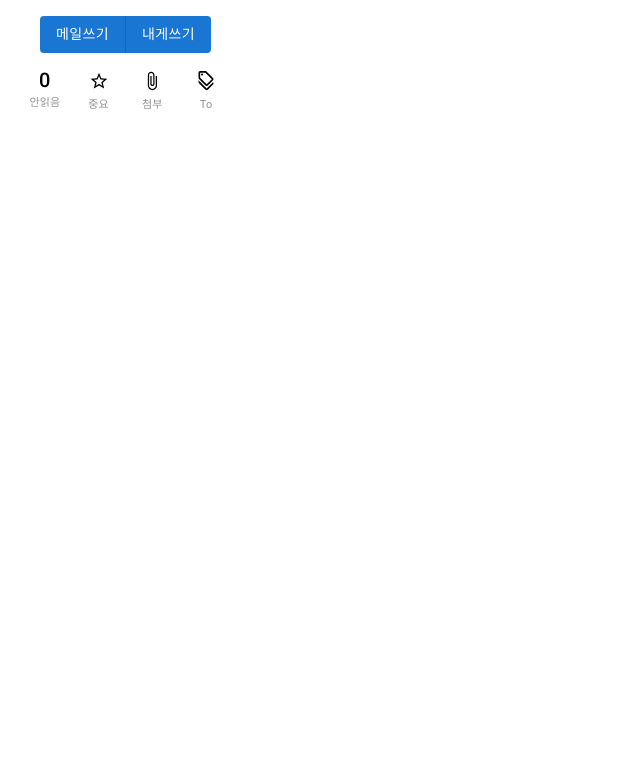
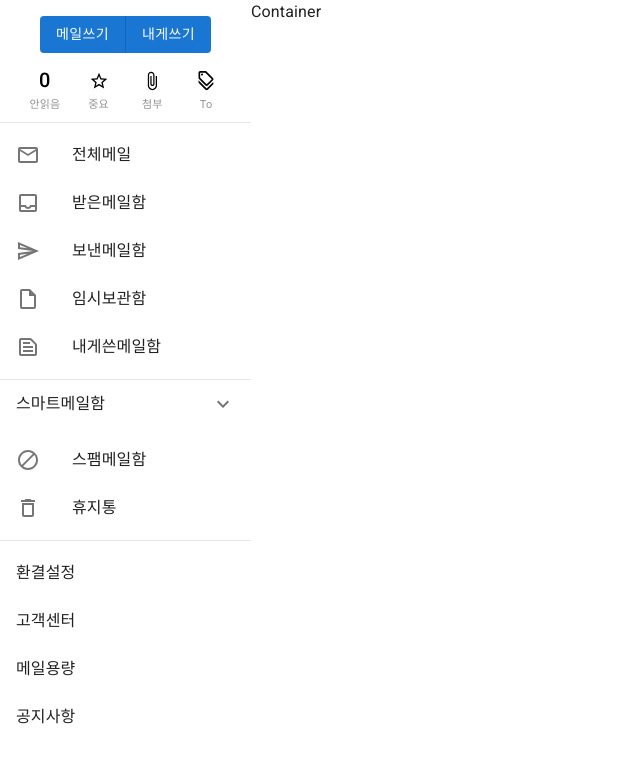
Before and after one commit to gajihub/react-study, a React (Vite) app: page / in a window 1280 px wide. Shown: the top 762 px of the page, without its empty margins (0-640 px from the left). Built offline with nearby package versions, Linux system fonts and the light colour scheme.

Commit message:
[수정] lnb 작업중

```diff
--- a/src/assets/styles/components/Header.module.scss
+++ b/src/assets/styles/components/Header.module.scss
@@ -4,14 +4,16 @@
     justify-content: center;
 }
 .topMenu {
-    padding: 16px 18px 0;
+    padding: 16px 18px 8px;
     display: flex;
     flex-direction: row;
     width: 100%;
+    border-bottom: 1px solid #e6e6e6;
     li {
         display: flex;
         flex-direction: column;
         align-items: center;
+        justify-content: space-between;
         width: 25%;
         font-size: 11px;
         line-height: 18px;
--- /dev/null
+++ b/src/assets/styles/pages/Container.module.scss
@@ -0,0 +1,7 @@
+.container {
+    position: absolute;
+    top:0;
+    left: 251px;
+    width: calc(100% - 251px);
+    height: 100%;
+}
--- a/src/assets/styles/pages/Lnb.module.scss
+++ b/src/assets/styles/pages/Lnb.module.scss
@@ -4,4 +4,10 @@
     left: 0;
     width: 251px;
     height: 100%;
+    .smartList {
+        border-top: 1px solid #e6e6e6;
+    }
+    .settingList {
+        border-top: 1px solid #e6e6e6;
+    }
 }
--- a/src/components/Header.tsx
+++ b/src/components/Header.tsx
@@ -1,8 +1,10 @@
 import React from "react";
 import { ButtonGroup, Button } from "@mui/material";
-import StarBorderPurple500SharpIcon from "@mui/icons-material/StarBorderPurple500Sharp";
-import AttachFileOutlinedIcon from "@mui/icons-material/AttachFileOutlined";
-import DiscountOutlinedIcon from "@mui/icons-material/DiscountOutlined";
+import {
+  StarBorderPurple500Sharp,
+  AttachFileOutlined,
+  DiscountOutlined
+} from "@mui/icons-material";
 import styles from "@styles/components/Header.module.scss";
 
 const Header = () => {
@@ -20,15 +22,15 @@ const Header = () => {
           <span>0</span>안읽음
         </li>
         <li>
-          <StarBorderPurple500SharpIcon />
+          <StarBorderPurple500Sharp />
           중요
         </li>
         <li>
-          <AttachFileOutlinedIcon />
+          <AttachFileOutlined />
           첨부
         </li>
         <li>
-          <DiscountOutlinedIcon />
+          <DiscountOutlined />
           To
         </li>
       </ul>
--- a/src/pages/Container.tsx
+++ b/src/pages/Container.tsx
@@ -0,0 +1,12 @@
+import React from "react";
+import styles from "@styles/pages/Container.module.scss";
+
+const Container = () => {
+  return (
+    <>
+      <div className={styles.container}>Container</div>
+    </>
+  );
+};
+
+export default Container;
--- a/src/pages/Home.tsx
+++ b/src/pages/Home.tsx
@@ -2,6 +2,7 @@ import React from "react";
 import { ThemeProvider } from "@mui/material/styles";
 import theme from "../theme";
 import Lnb from "./Lnb";
+import Container from "./Container";
 import CssBaseline from "@mui/material/CssBaseline";
 import styles from "@styles/pages/Home.module.scss";
 
@@ -12,6 +13,7 @@ const Home = () => {
         <CssBaseline />
         <div className={styles.wrap}>
           <Lnb />
+          <Container />
         </div>
       </ThemeProvider>
     </>
--- a/src/pages/Lnb.tsx
+++ b/src/pages/Lnb.tsx
@@ -1,5 +1,26 @@
 import React from "react";
 import Header from "@components/Header";
+import {
+  List,
+  ListItem,
+  ListItemButton,
+  ListItemIcon,
+  ListItemText,
+  Accordion,
+  AccordionSummary,
+  AccordionDetails
+} from "@mui/material";
+import {
+  MailOutlineOutlined,
+  InboxOutlined,
+  SendOutlined,
+  InsertDriveFileOutlined,
+  TextSnippetOutlined,
+  ExpandMore,
+  SubdirectoryArrowRightOutlined,
+  DoDisturbAltOutlined,
+  DeleteOutlineOutlined
+} from "@mui/icons-material";
 import styles from "@styles/pages/Lnb.module.scss";
 
 const Lnb = () => {
@@ -7,6 +28,104 @@ const Lnb = () => {
     <>
       <div className={styles.lnb}>
         <Header />
+        <List className={styles.mailList}>
+          <ListItem disablePadding>
+            <ListItemButton>
+              <ListItemIcon>
+                <MailOutlineOutlined />
+              </ListItemIcon>
+              <ListItemText primary="전체메일" />
+            </ListItemButton>
+          </ListItem>
+          <ListItem disablePadding>
+            <ListItemButton>
+              <ListItemIcon>
+                <InboxOutlined />
+              </ListItemIcon>
+              <ListItemText primary="받은메일함" />
+            </ListItemButton>
+          </ListItem>
+          <ListItem disablePadding>
+            <ListItemButton>
+              <ListItemIcon>
+                <SendOutlined />
+              </ListItemIcon>
+              <ListItemText primary="보낸메일함" />
+            </ListItemButton>
+          </ListItem>
+          <ListItem disablePadding>
+            <ListItemButton>
+              <ListItemIcon>
+                <InsertDriveFileOutlined />
+              </ListItemIcon>
+              <ListItemText primary="임시보관함" />
+            </ListItemButton>
+          </ListItem>
+          <ListItem disablePadding>
+            <ListItemButton>
+              <ListItemIcon>
+                <TextSnippetOutlined />
+              </ListItemIcon>
+              <ListItemText primary="내게쓴메일함" />
+            </ListItemButton>
+          </ListItem>
+        </List>
+        <Accordion className={styles.smartList}>
+          <AccordionSummary
+            expandIcon={<ExpandMore />}
+            aria-controls="panel1a-content"
+            id="panel1a-header">
+            스마트메일함
+          </AccordionSummary>
+          <AccordionDetails>
+            <ListItemButton>
+              <ListItemIcon>
+                <SubdirectoryArrowRightOutlined />
+              </ListItemIcon>
+              <ListItemText primary="청구결제" />
+            </ListItemButton>
+          </AccordionDetails>
+        </Accordion>
+        <List className={styles.etcList}>
+          <ListItem disablePadding>
+            <ListItemButton>
+              <ListItemIcon>
+                <DoDisturbAltOutlined />
+              </ListItemIcon>
+              <ListItemText primary="스팸메일함" />
+            </ListItemButton>
+          </ListItem>
+          <ListItem disablePadding>
+            <ListItemButton>
+              <ListItemIcon>
+                <DeleteOutlineOutlined />
+              </ListItemIcon>
+              <ListItemText primary="휴지통" />
+            </ListItemButton>
+          </ListItem>
+        </List>
+        <List className={styles.settingList}>
+          <ListItem disablePadding>
+            <ListItemButton>
+              <ListItemText primary="환결설정" />
+            </ListItemButton>
+          </ListItem>
+          <ListItem disablePadding>
+            <ListItemButton>
+              <ListItemText primary="고객센터" />
+            </ListItemButton>
+          </ListItem>
+          <ListItem disablePadding>
+            <ListItemButton>
+              <ListItemText primary="메일용량" />
+            </ListItemButton>
+          </ListItem>
+          <ListItem disablePadding>
+            <ListItemButton>
+              <ListItemText primary="공지사항" />
+            </ListItemButton>
+          </ListItem>
+        </List>
       </div>
     </>
   );
--- a/src/theme.tsx
+++ b/src/theme.tsx
@@ -31,6 +31,16 @@ const theme = createTheme({
         }
       }
     },
+    MuiAccordion: {
+      styleOverrides: {
+        root: {
+          boxShadow: "none",
+          "&::before": {
+            display: "none"
+          }
+        }
+      }
+    },
     MuiCssBaseline: {
       styleOverrides: () => `
         ul {
```
Also changed, not shown: 1 other file (tests, documents, lock files or other folders).
